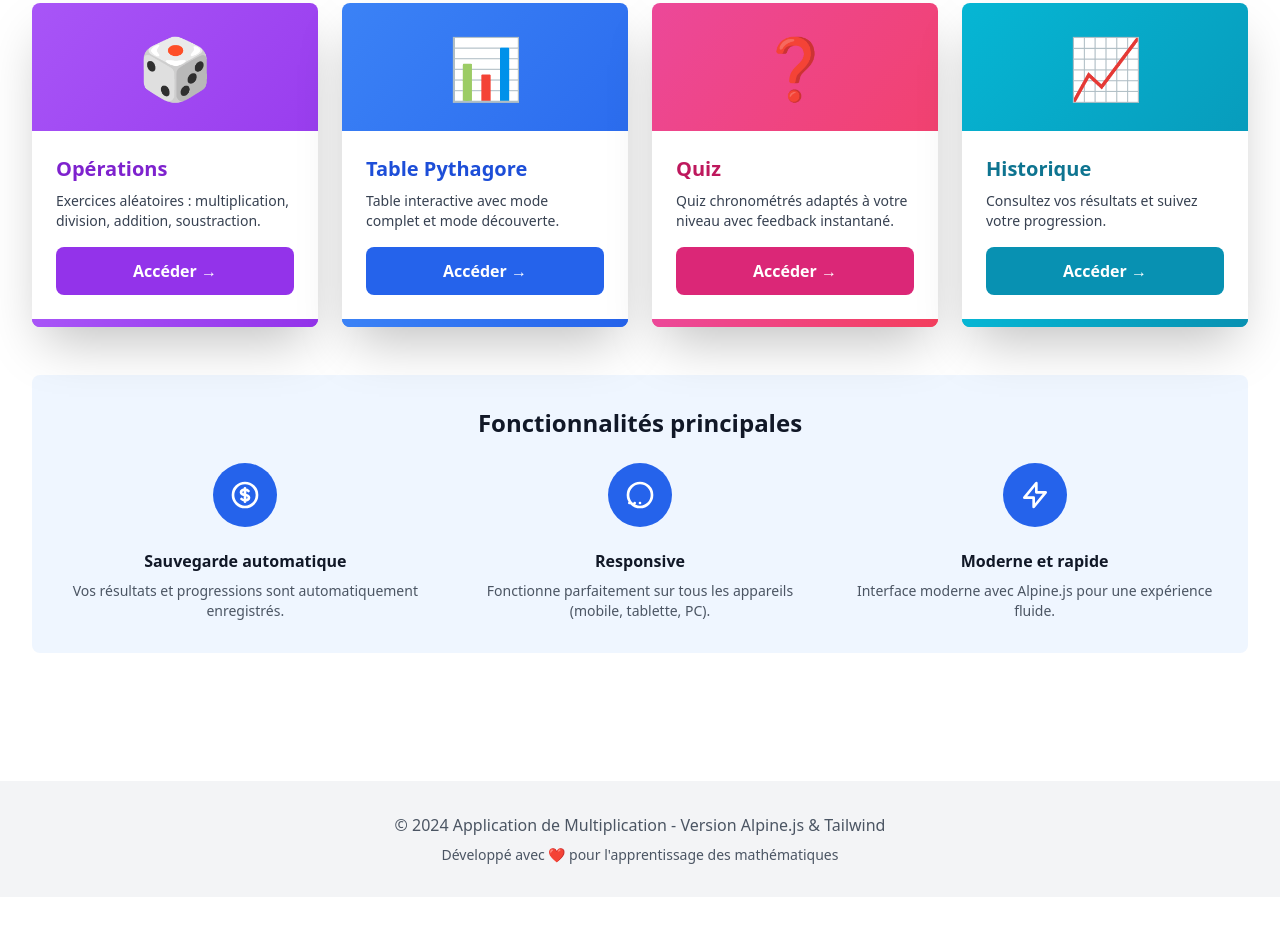
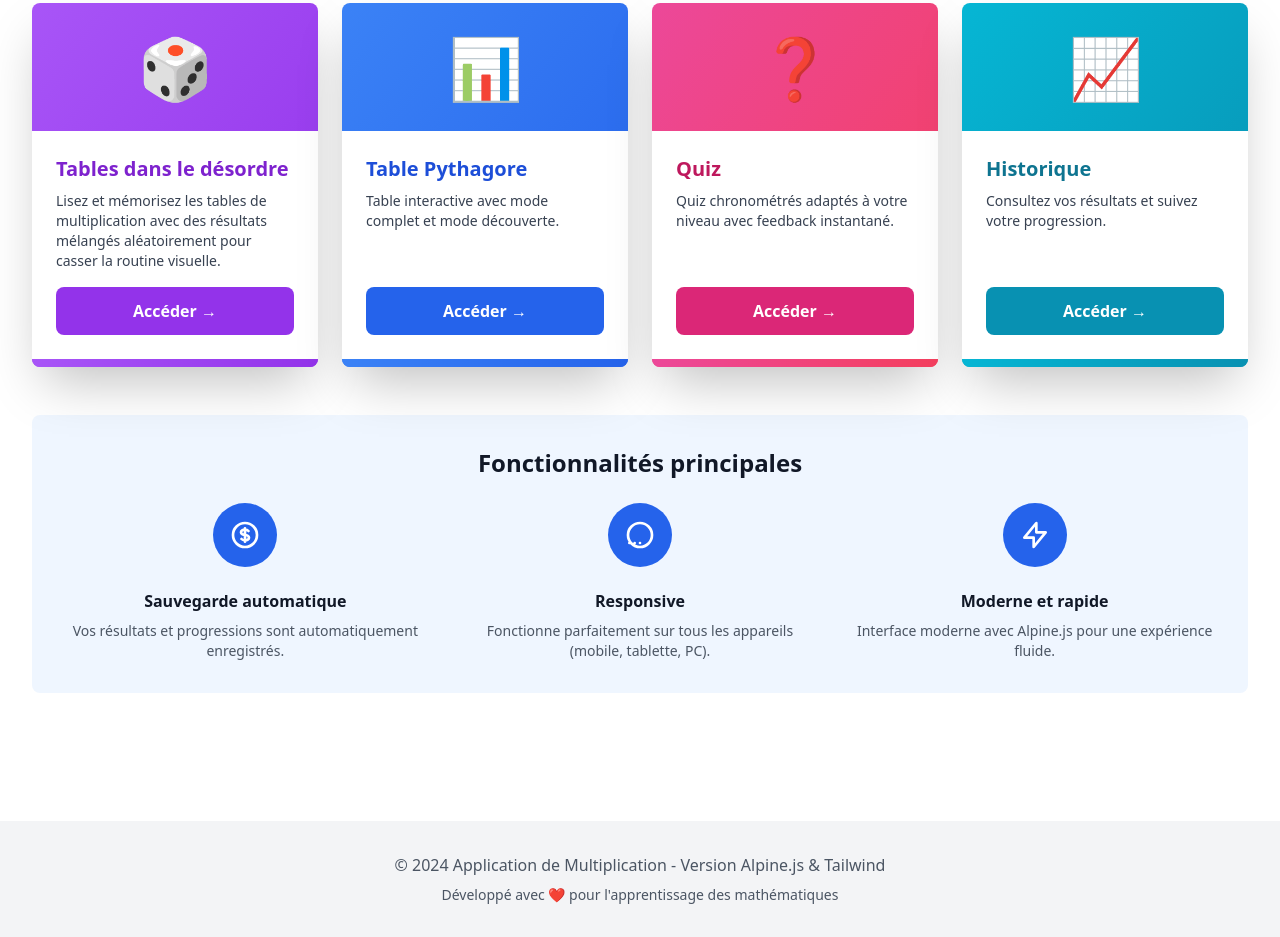
Before and after one commit to tablesfaciles/tablesfaciles.github.io, a website: page index.html in a window 1280 px wide. Shown: the part 829-1766 px from the top of the page. Before the commit the page ends 1726 px from the top, so only its background shows below. Drawn offline with Linux system fonts and the light colour scheme.

Commit message:
modification description table smélangées

```diff
--- a/index.html
+++ b/index.html
@@ -357,11 +357,12 @@
               <h3
                 class="text-xl font-bold mb-2 text-purple-700 dark:text-purple-300"
               >
-                Opérations
+                Tables dans le désordre
               </h3>
               <p class="text-gray-700 dark:text-gray-300 mb-4 text-sm flex-1">
-                Exercices aléatoires : multiplication, division, addition,
-                soustraction.
+                Lisez et mémorisez les tables de multiplication avec des
+                résultats mélangés aléatoirement pour casser la routine
+                visuelle.
               </p>
               <a
                 href="operations-aleatoires.html"
```
